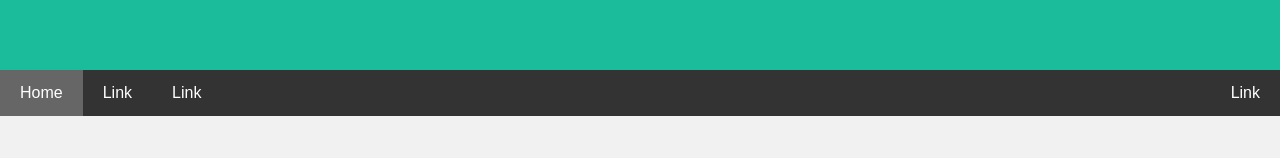
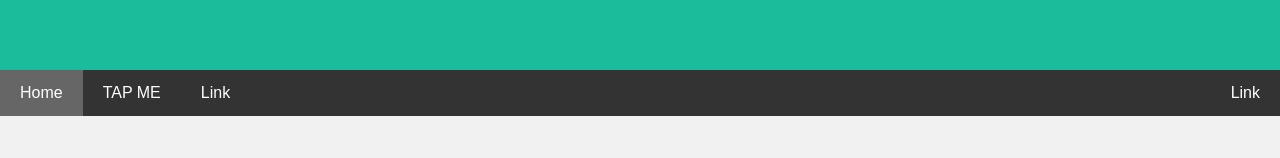
Before and after one commit to DerFacn/derfacn.github.io, a plain HTML site: page index.html in a window 1280 px wide. Shown: the part 223-381 px from the top of the page. Drawn offline with Linux system fonts and the light colour scheme.

Commit message:
Update index.html

```diff
--- a/index.html
+++ b/index.html
@@ -129,7 +129,7 @@
 
 <div class="navbar">
   <a href="#" class="active">Home</a>
-  <a href="#">Link</a>
+  <a href="https://derfacn.github.io/learning.html">TAP ME</a>
   <a href="#">Link</a>
   <a href="#" class="right">Link</a>
 </div>
```
